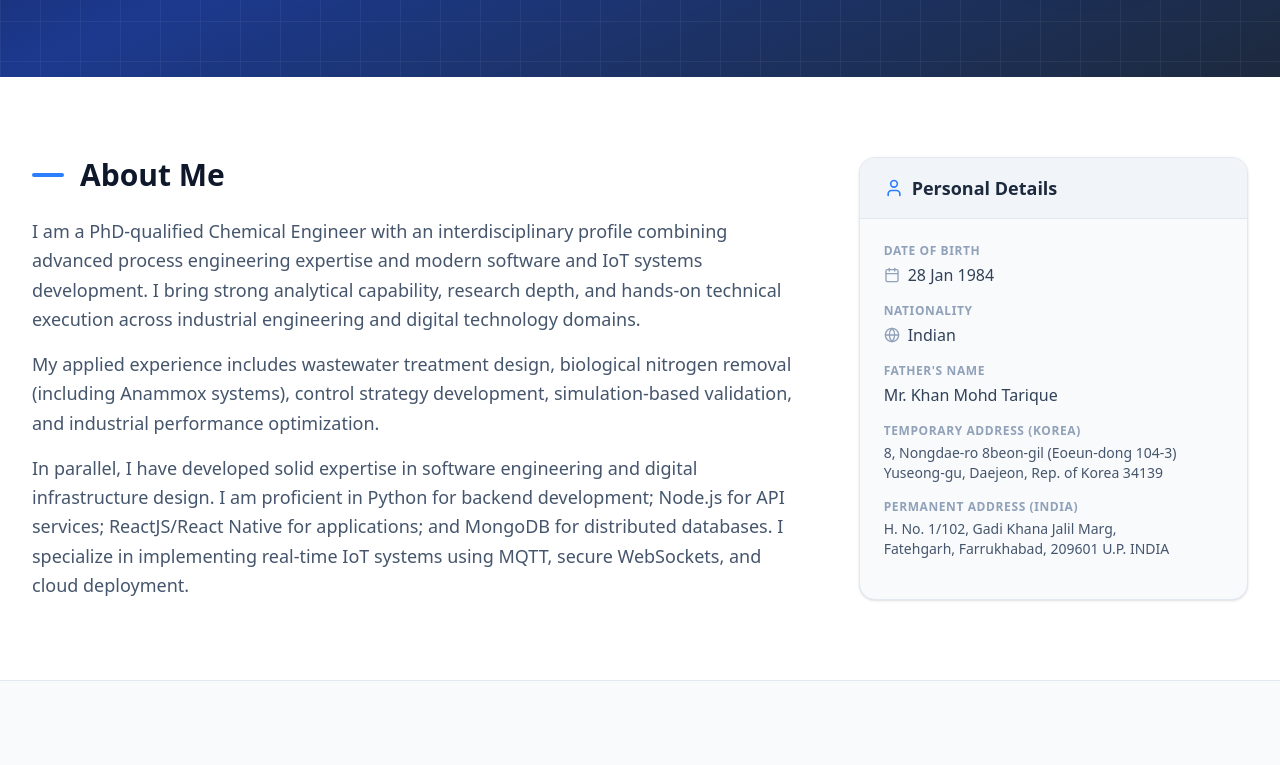
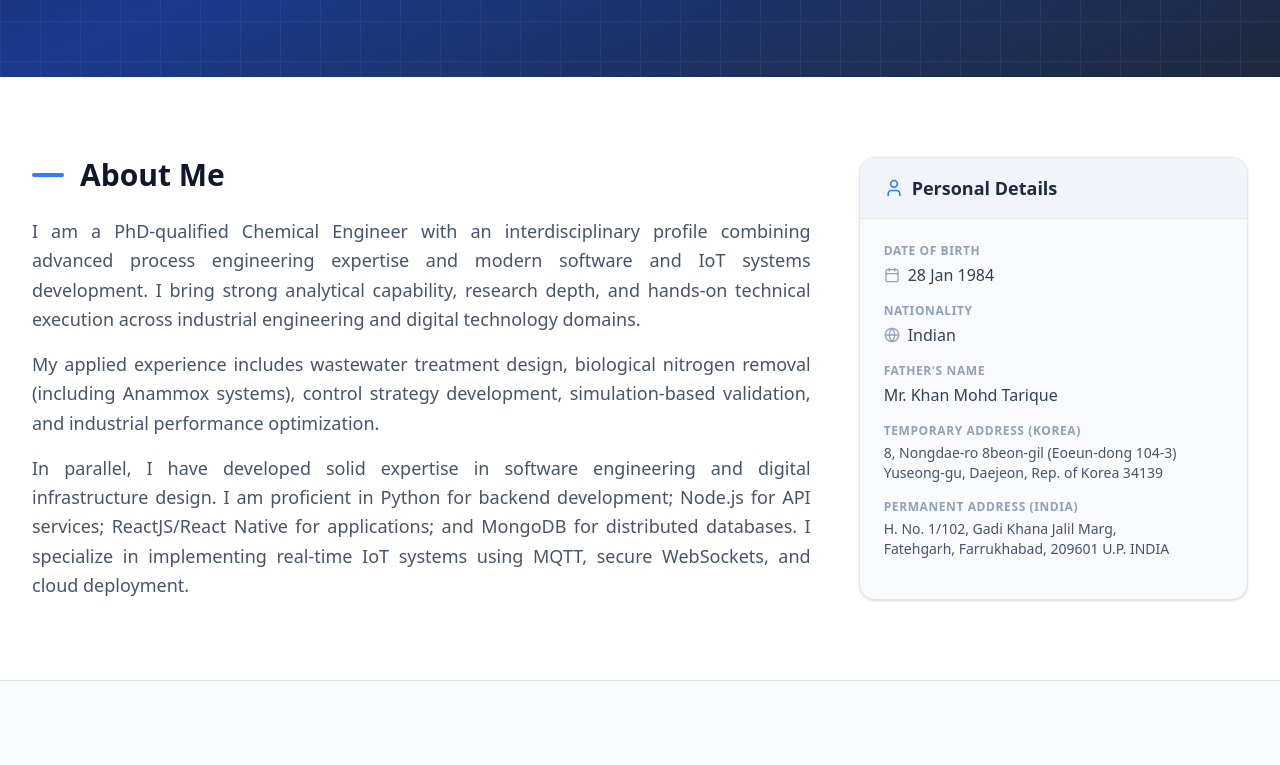
Before and after one commit to ANK078/alam-portfolio, a React (Vite) app: page / in a window 1280 px wide. Shown: the part 564-1329 px from the top of the page. Built offline with nearby package versions, Linux system fonts and the light colour scheme; the HTML template or start-up script is replaced by a standard one.

Commit message:
Justify text alignment in About Me section
Updated paragraph styles to justify text alignment for better readability.

```diff
--- a/src/App.jsx
+++ b/src/App.jsx
@@ -176,7 +176,7 @@ const Portfolio = () => {
                 <div className="w-8 h-1 bg-blue-500 mr-4 rounded"></div>
                 About Me
               </h2>
-              <p className="text-lg text-slate-600 mb-4 leading-relaxed">
+              <p className="text-lg text-slate-600 mb-4 leading-relaxed" style={{ textAlign: 'justify' }}>
                 I am a PhD-qualified Chemical Engineer with an interdisciplinary
                 profile combining advanced process engineering expertise and
                 modern software and IoT systems development. I bring strong
@@ -184,13 +184,13 @@ const Portfolio = () => {
                 execution across industrial engineering and digital technology
                 domains.
               </p>
-              <p className="text-lg text-slate-600 mb-4 leading-relaxed">
+              <p className="text-lg text-slate-600 mb-4 leading-relaxed" style={{ textAlign: 'justify' }}>
                 My applied experience includes wastewater treatment design,
                 biological nitrogen removal (including Anammox systems), control
                 strategy development, simulation-based validation, and
                 industrial performance optimization.
               </p>
-              <p className="text-lg text-slate-600 leading-relaxed">
+              <p className="text-lg text-slate-600 leading-relaxed" style={{ textAlign: 'justify' }}>
                 In parallel, I have developed solid expertise in software
                 engineering and digital infrastructure design. I am proficient
                 in Python for backend development; Node.js for API services;
```
